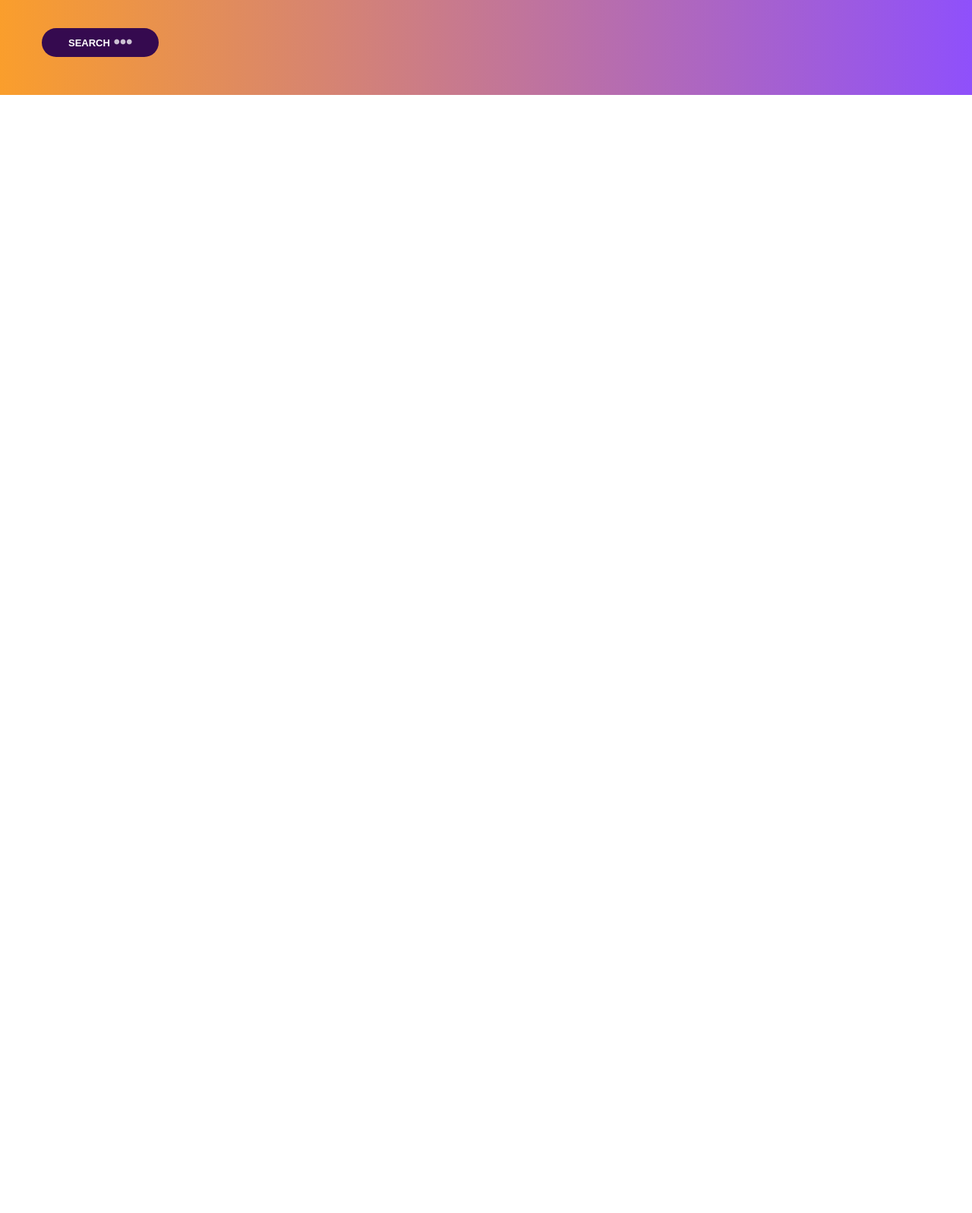
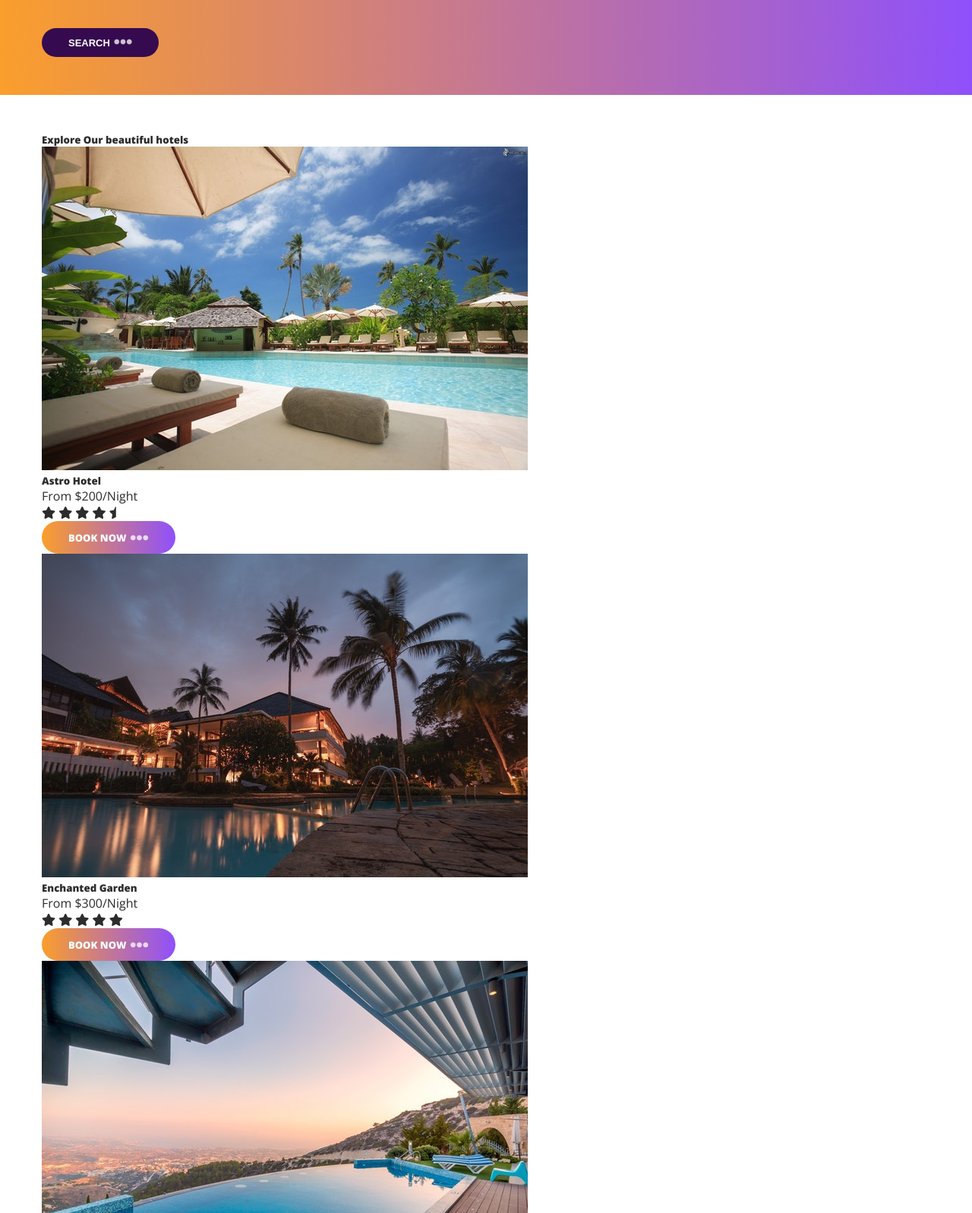
Before and after one commit to Mahfi-hub/HotelCalifornia, a plain HTML site: page index.html in a window 1280 px wide. Shown: the part 1203-2800 px from the top of the page at 76% size. Before the commit the page ends 1328 px from the top, so only its background shows below. Drawn offline with nearby package versions, Linux system fonts and the light colour scheme.

Commit message:
Add grid for hotel into html

```diff
--- a/index.html
+++ b/index.html
@@ -1,19 +1,24 @@
 <!DOCTYPE html>
 <html lang="en">
   <head>
-  <meta charset="UTF-8">
-  <meta name="viewport" content="width=device-width, initial-scale=1.0">
+    <meta charset="UTF-8" />
+    <meta name="viewport" content="width=device-width, initial-scale=1.0" />
     <title>California Travel</title>
     <!-- font Awesome CDN -->
-  <link rel="stylesheet" href="https://cdnjs.cloudflare.com/ajax/libs/font-awesome/5.15.1/css/all.min.css" integrity="sha512-+4zCK9k+qNFUR5X+cKL9EIR+ZOhtIloNl9GIKS57V1MyNsYpYcUrUeQc9vNfzsWfV28IaLL3i96P9sdNyeRssA==" crossorigin="anonymous" />
-  <link rel="stylesheet" href="style.css">
+    <link
+      rel="stylesheet"
+      href="https://cdnjs.cloudflare.com/ajax/libs/font-awesome/5.15.1/css/all.min.css"
+      integrity="sha512-+4zCK9k+qNFUR5X+cKL9EIR+ZOhtIloNl9GIKS57V1MyNsYpYcUrUeQc9vNfzsWfV28IaLL3i96P9sdNyeRssA=="
+      crossorigin="anonymous"
+    />
+    <link rel="stylesheet" href="style.css" />
   </head>
   <body>
     <header class="header">
       <div class="container">
         <nav class="nav">
           <a href="#" class="logo">
-          <img src="./images/logo.png" alt="">
+            <img src="./images/logo.png" alt="" />
           </a>
           <div class="hamburger-menu">
             <i class="fas fa-bars"></i>
@@ -46,7 +51,8 @@
             <h1 class="title">Discover</h1>
             <h2 class="subtitle">Luxury hotels</h2>
           </div>
-        <a href="" class="btn btn-gradient">Explore now
+          <a href="" class="btn btn-gradient"
+            >Explore now
             <span class="dots"><i class="fas fa-ellipsis-h"></i></span>
           </a>
         </div>
@@ -56,15 +62,15 @@
           <form action="" class="form">
             <div class="input-group">
               <label for="destination" class="input-label">Destination</label>
-              <input type="text" class="input" id="destination">
+              <input type="text" class="input" id="destination" />
             </div>
             <div class="input-group">
               <label for="check-in" class="input-label">Check-in</label>
-              <input type="date" class="input" id="check-in">
+              <input type="date" class="input" id="check-in" />
             </div>
             <div class="input-group">
               <label for="check-out" class="input-label">Check-out</label>
-              <input type="date" class="input" id="check-out">
+              <input type="date" class="input" id="check-out" />
             </div>
             <div class="input-group">
               <label for="adults" class="input-label">Adults</label>
@@ -88,10 +94,78 @@
                 <option value="0">5</option>
               </select>
             </div>
-          <button type="submit" class="btn form-btn btn-purple">SEARCH
+            <button type="submit" class="btn form-btn btn-purple">
+              SEARCH
               <span class="dots"><i class="fas fa-ellipsis-h"></i></span>
             </button>
           </form>
+        </div>
+      </section>
+      <section class="hotels">
+        <div class="container">
+          <h5 class="section-head">
+            <span class="heading">Explore</span>
+            <span class="sub-heading">Our beautiful hotels</span>
+          </h5>
+          <div class="grid">
+            <div class="grid-item featured-hotels">
+              <img
+                src="./images/hotel_astro_resort.jpg"
+                alt=""
+                class="hotel-image"
+              />
+              <h5 class="hotel-name">Astro Hotel</h5>
+              <span class="hotel-price">From $200/Night</span>
+              <div class="hotel-rating">
+                <i class="fas fa-star rating"></i>
+                <i class="fas fa-star rating"></i>
+                <i class="fas fa-star rating"></i>
+                <i class="fas fa-star rating"></i>
+                <i class="fas fa-star-half rating"></i>
+              </div>
+              <a href="#" class="btn btn-gradient"> Book now
+                <span class="dots"><i class="fas fa-ellipsis-h"></i></span>
+              </a>
+            </div>
+            <div class="grid-item featured-hotels">
+              <img
+                src="./images/hotel_the_enchanted_garden.jpg"
+                alt=""
+                class="hotel-image"
+              />
+              <h5 class="hotel-name">Enchanted Garden</h5>
+              <span class="hotel-price">From $300/Night</span>
+              <div class="hotel-rating">
+                <i class="fas fa-star rating"></i>
+                <i class="fas fa-star rating"></i>
+                <i class="fas fa-star rating"></i>
+                <i class="fas fa-star rating"></i>
+                <i class="fas fa-star rating"></i>
+              </div>
+              <a href="#" class="btn btn-gradient"> Book now
+                <span class="dots"><i class="fas fa-ellipsis-h"></i></span>
+              </a>
+            </div>
+            <div class="grid-item featured-hotels">
+              <img
+                src="./images/hotel_the_paradise.jpg"
+                alt=""
+                class="hotel-image"
+              />
+              <h5 class="hotel-name">The Paradise</h5>
+              <span class="hotel-price">From $350/Night</span>
+              <div class="hotel-rating">
+                <i class="fas fa-star rating"></i>
+                <i class="fas fa-star rating"></i>
+                <i class="fas fa-star rating"></i>
+                <i class="fas fa-star rating"></i>
+                <i class="fas fa-star-half rating"></i>
+              </div>
+              <a href="#" class="btn btn-gradient"> Book now
+                <span class="dots"><i class="fas fa-ellipsis-h"></i></span>
+              </a>
+            </div>
+          </div>
         </div>
       </section>
     </main>
```
Lines whose indentation alone changed are shown as unchanged.
